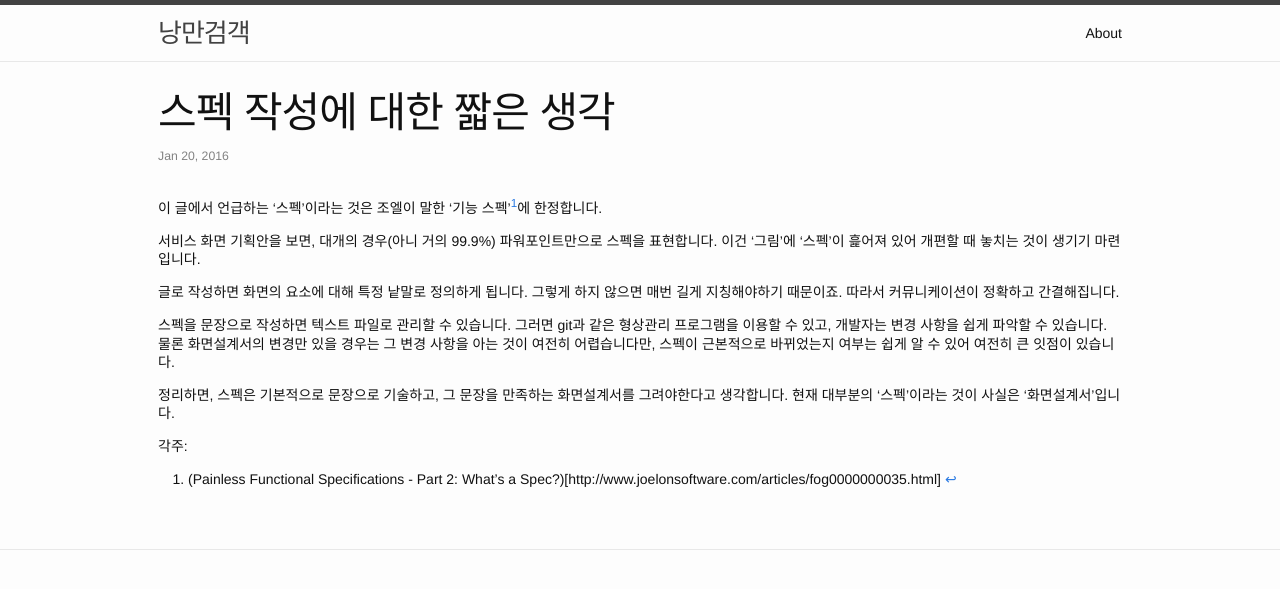
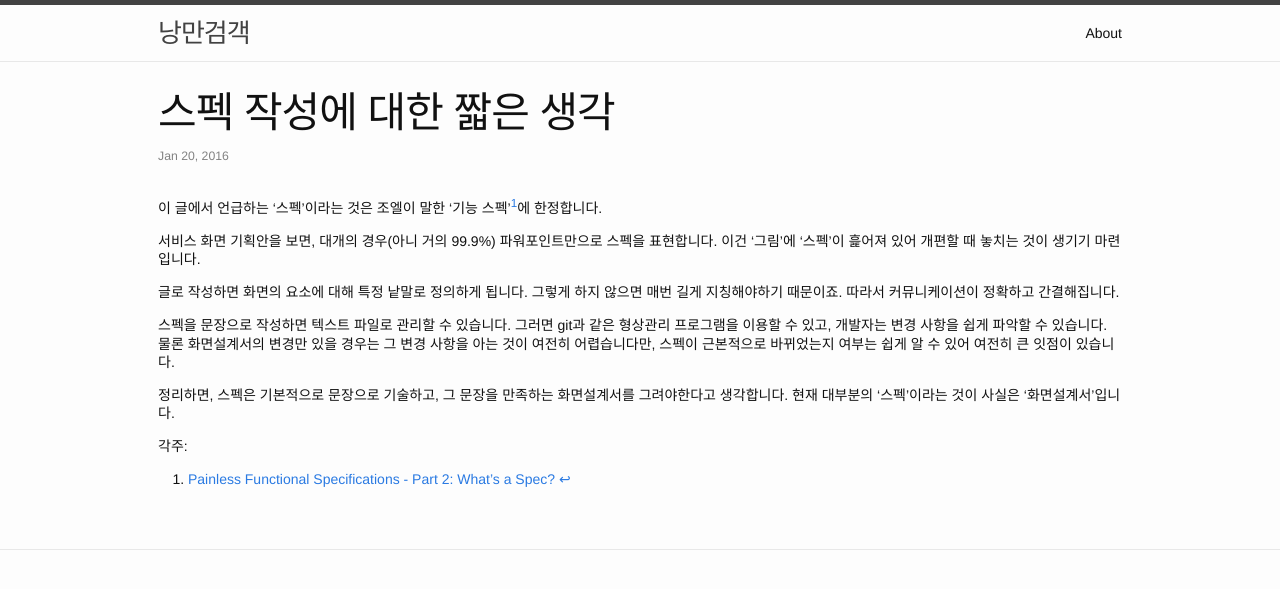
Before and after one commit to cybaek/homepage, a Jekyll site: the page built from _posts/2016-01-20-how-to-write-specs.markdown, in a window 1280 px wide. Shown: the top 589 px of the page. Built offline with Jekyll 4.4.1, drawn with Linux system fonts in a browser that asks for light colours; comment, search, counter and statistics services are not loaded.

Commit message:
Update 2016-01-20-how-to-write-specs.markdown

```diff
--- a/_posts/2016-01-20-how-to-write-specs.markdown
+++ b/_posts/2016-01-20-how-to-write-specs.markdown
@@ -17,4 +17,4 @@ categories: it
 
 각주:
 
-[^1]: (Painless Functional Specifications - Part 2: What's a Spec?)[http://www.joelonsoftware.com/articles/fog0000000035.html]
+[^1]: [Painless Functional Specifications - Part 2: What's a Spec?](http://www.joelonsoftware.com/articles/fog0000000035.html)
```
